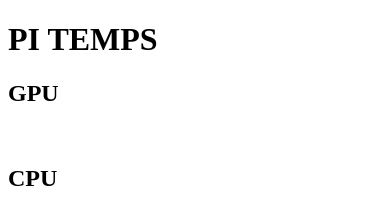
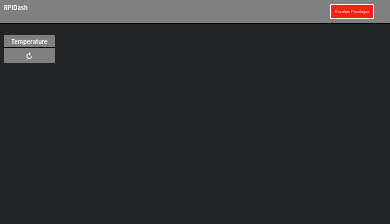
Before and after one commit to Ellozac/piStats, a website: page public/index.html in a window 390 px wide. Drawn offline with Linux system fonts and the light colour scheme; no server answers.

Commit message:
add css, add responsive

```diff
--- a/public/index.html
+++ b/public/index.html
@@ -4,21 +4,20 @@
 <head>
   <meta charset="UTF-8">
   <meta name="viewport" content="width=device-width, initial-scale=1.0">
-  <title>PiStats</title>
-  <link type="text/css" href="style.css">
+  <title>Dashboard | Pi5</title>
+  <link rel="stylesheet" href="styles.css">
   <script src="script.js"></script>
 </head>
 
 <body>
-  <h1>PI TEMPS</h1>
-  <h2>GPU</h2>
-  <h3 id="gputemp"></h3>
-  <br>
-  <h2>CPU</h2>
-  <h3 id="cputemp"></h3>
-  <!-- <h2>Containers</h2> --!>
-  <!-- <h3 id="containers"></h3> --!>
-	  <!-- <input id="Refresh" type="button" value="refresh" onclick="getTemps();" /> --!>
+  <nav>
+    <h1 id="heroText">RPIDash</h1>
+    <button id="loginOpen">Escalate Privelages</button>
+  </nav>
+  <div class="widget">
+    <h2 class="widgetLabel">Temperature</h2>
+    <h3 id="cputemp">↻</h3>
+  </div>
 </body>
 
 </html>
--- a/public/script.js
+++ b/public/script.js
@@ -12,7 +12,7 @@ function getTemps() {
     .then(data => {
       console.log('Received CPU temperature:', data.cpu);
       cputemp.innerHTML = `${data.cpu}°`;
-      gputemp.innerHTML = `${data.gpu}°`;
+      // gputemp.innerHTML = `${data.gpu}°`;
     })
     .catch(error => {
       console.error('Error fetching CPU temperature:', error);
--- a/public/styles.css
+++ b/public/styles.css
@@ -0,0 +1,55 @@
+:root {
+  --background_colour:  #242526;
+  --widget_bckg: #808080;
+  --text_color: #fffafa;
+  --warning_color: #ff2014;
+  --accepted_greed: #77dd77;
+  font-family: Inter, sans-serif;
+  font-feature-settings: 'liga' 1, 'calt' 1; /* fix for Chrome */
+}
+
+* {
+  margin: 0;
+  padding: 0;
+  color: var(--text_color);
+}
+body {
+  font-size: 1vw;
+  background-color: var(--background_colour);
+}
+.widget {
+  border-radius: 2%;
+  margin: 3% 1% 3% 1%;
+  font-size: 1vw;
+  text-align: center;
+  background-color: var(--widget_bckg);
+  width: 13%;
+}
+
+.widget h3 {
+  font-size: 2vw;
+  padding-bottom: 5%;
+}
+.widgetLabel {
+  border-bottom: 0.1em solid black;
+  margin-bottom: 5%;
+  padding: 5% 0% 5% 0%;
+}
+
+nav {
+  background-color: var(--widget_bckg);
+  padding: 1% 1% 1% 1%;
+  width: 100%;
+  display: inline-flex;
+  border-bottom: 0.3em solid black;
+}
+
+#loginOpen {
+  font-size: 1vw;
+  border-radius: 3%;
+  padding: 1%;
+  border: 0.1em solid var(--text_color) ;
+  margin-left: auto;
+  margin-right: 5%;
+  background-color: var(--warning_color);
+}
```
Also changed, not shown: index.js (+1 -7 lines).
